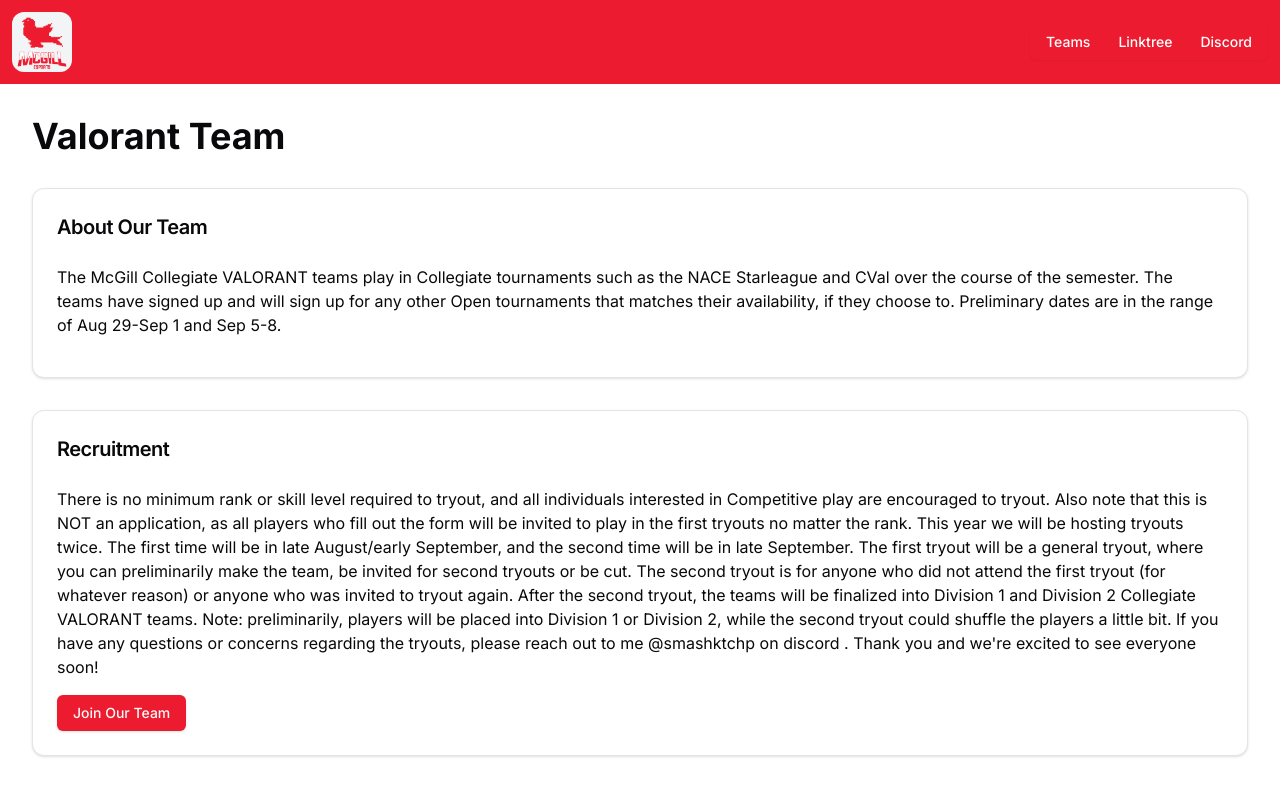
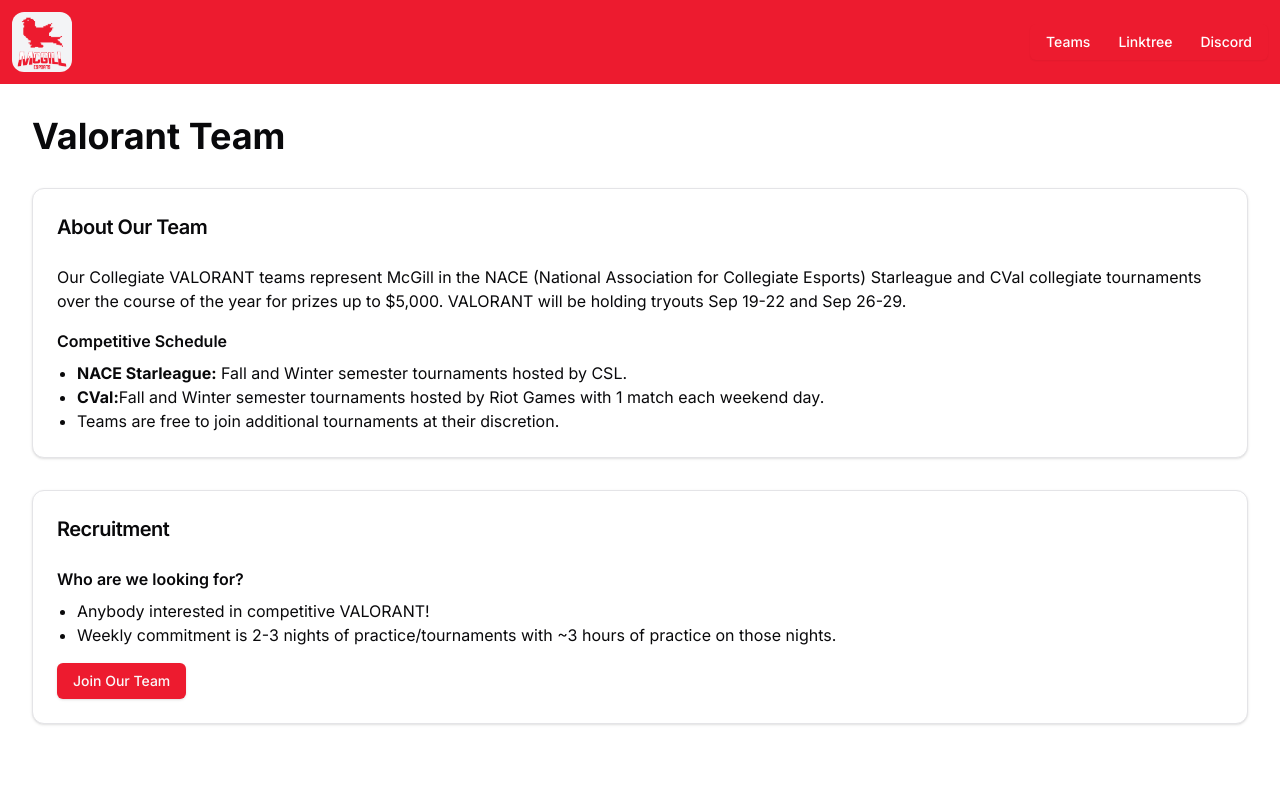
Before and after one commit to lucaschew/mcgill-esports-association, a Next.js app: page /teams/valorant in a window 1280 px wide. Shown: the top 796 px of the page. Built offline with nearby package versions, Linux system fonts and the light colour scheme.

Commit message:
[Update] Valorant team

```diff
--- a/app/teams/valorant/page.tsx
+++ b/app/teams/valorant/page.tsx
@@ -15,12 +15,26 @@
         </CardHeader>
         <CardContent>
           <p className="mb-4">
-            The McGill Collegiate VALORANT teams play in Collegiate tournaments
-            such as the NACE Starleague and CVal over the course of the
-            semester. The teams have signed up and will sign up for any other
-            Open tournaments that matches their availability, if they choose to.
-            Preliminary dates are in the range of Aug 29-Sep 1 and Sep 5-8.
+            Our Collegiate VALORANT teams represent McGill in the NACE (National
+            Association for Collegiate Esports) Starleague and CVal collegiate
+            tournaments over the course of the year for prizes up to $5,000.
+            VALORANT will be holding tryouts Sep 19-22 and Sep 26-29.
           </p>
+          <h3 className="font-semibold mb-2">Competitive Schedule</h3>
+          <ul className="list-disc pl-5">
+            <li>
+              <strong>NACE Starleague:</strong> Fall and Winter semester
+              tournaments hosted by CSL.
+            </li>
+            <li>
+              <strong>CVal:</strong>
+              Fall and Winter semester tournaments hosted by Riot Games with 1
+              match each weekend day.
+            </li>
+            <li>
+              Teams are free to join additional tournaments at their discretion.
+            </li>
+          </ul>
         </CardContent>
       </Card>
 
@@ -29,26 +43,15 @@
           <CardTitle className="text-xl">Recruitment</CardTitle>
         </CardHeader>
         <CardContent>
-          <p className="mb-4">
-            There is no minimum rank or skill level required to tryout, and all
-            individuals interested in Competitive play are encouraged to tryout.
-            Also note that this is NOT an application, as all players who fill
-            out the form will be invited to play in the first tryouts no matter
-            the rank. This year we will be hosting tryouts twice. The first time
-            will be in late August/early September, and the second time will be
-            in late September. The first tryout will be a general tryout, where
-            you can preliminarily make the team, be invited for second tryouts
-            or be cut. The second tryout is for anyone who did not attend the
-            first tryout (for whatever reason) or anyone who was invited to
-            tryout again. After the second tryout, the teams will be finalized
-            into Division 1 and Division 2 Collegiate VALORANT teams. Note:
-            preliminarily, players will be placed into Division 1 or Division 2,
-            while the second tryout could shuffle the players a little bit. If
-            you have any questions or concerns regarding the tryouts, please
-            reach out to me @smashktchp on discord . Thank you and we&apos;re
-            excited to see everyone soon!
-          </p>
-          <Link href="https://forms.gle/LxDn9X5oVVBhvmcAA" target="_blank">
+          <h3 className="font-semibold mb-2">Who are we looking for?</h3>
+          <ul className="list-disc pl-5 mb-4">
+            <li>Anybody interested in competitive VALORANT!</li>
+            <li>
+              Weekly commitment is 2-3 nights of practice/tournaments with ~3
+              hours of practice on those nights.
+            </li>
+          </ul>
+          <Link href="https://forms.gle/2WmcpHag9gK6Y4ub8" target="_blank">
             <Button className="bg-mcgill hover:bg-mcgill-vibrant">
               Join Our Team
             </Button>
```
